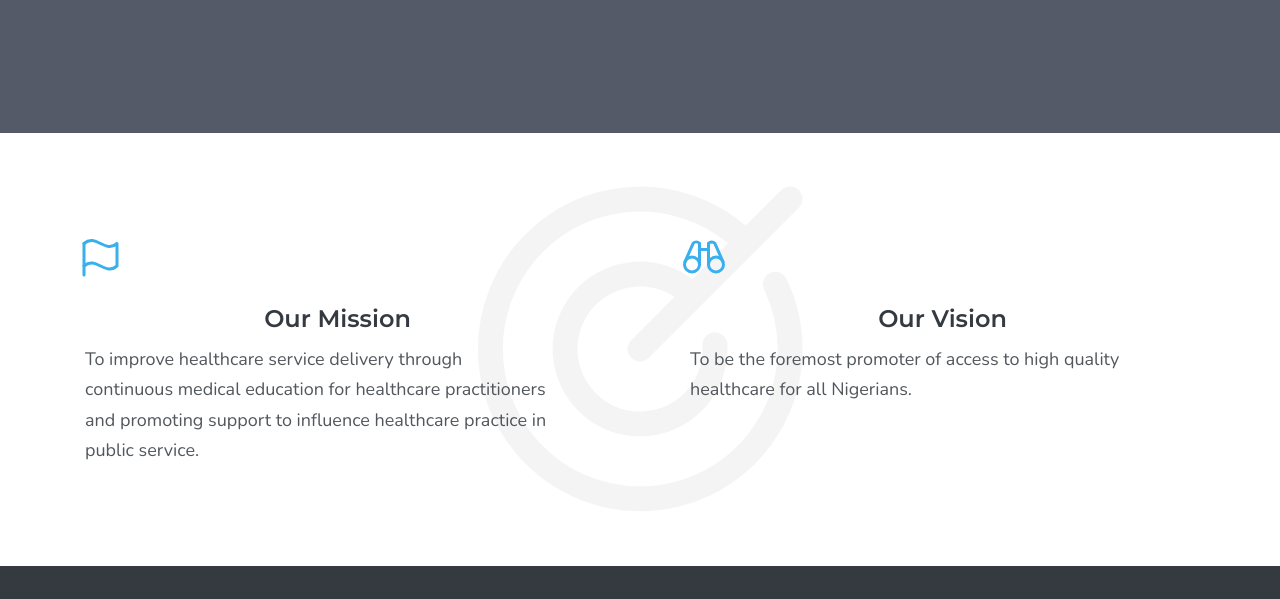
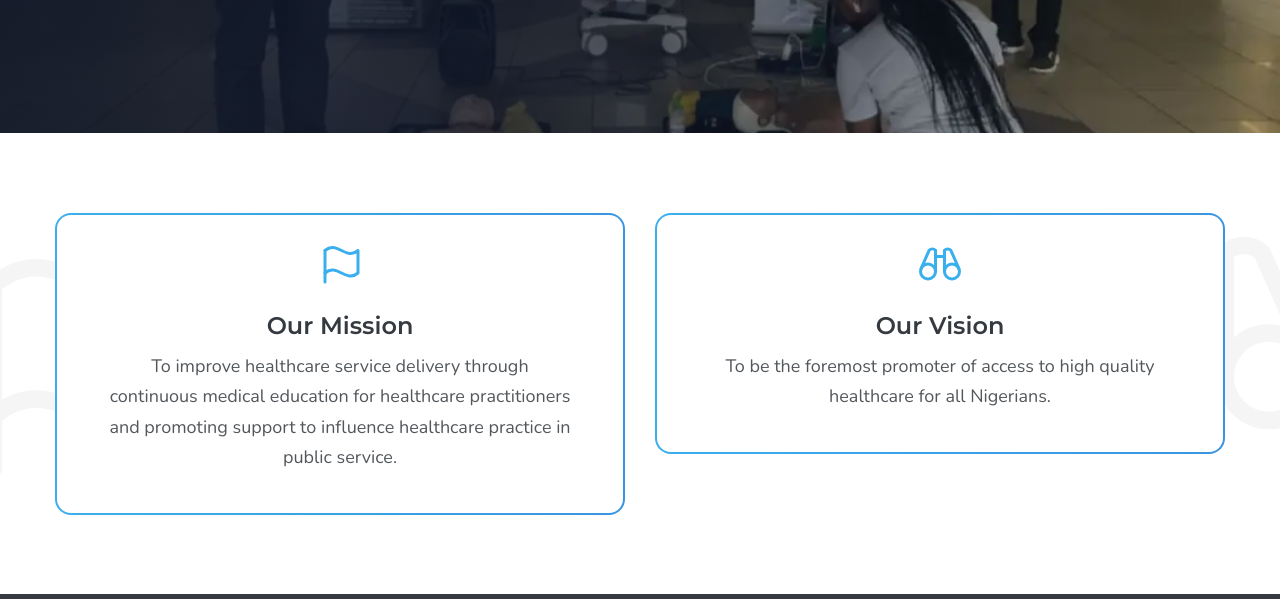
Before and after one commit to xtarflex/Class-to-care, a website: page src/pages/about.html in a window 1280 px wide. Shown: the part 267-866 px from the top of the page. Drawn offline with nearby package versions, Linux system fonts and the light colour scheme; files whose address does not match are found by name.

Commit message:
feat(about): redesign mission-vision section with gradient cards
- Replace solid background overlay with gradient for hero section
- Add gradient border animation to mission-vision cards
- Implement peeking watermark icons on desktop
- Improve spacing and padding for better visual hierarchy

```diff
--- a/src/css/pages/_about.css
+++ b/src/css/pages/_about.css
@@ -4,7 +4,7 @@
     position: relative;
     height: 50vh; /* Shorter than the homepage hero */
     min-height: 400px;
-    background-image: url('../Assets/images/about-hero-bg.webp'); /* Use a relevant background image */
+    background-image: url('../Assets/images/hero-bg.webp'); /* Use a relevant background image */
     background-size: cover;
     background-position: center;
     display: flex;
@@ -20,8 +20,13 @@
     left: 0;
     width: 100%;
     height: 100%;
-    background-color: rgba(15, 23, 42, 0.7); /* A dark blue overlay */
     z-index: 1;
+    background: linear-gradient(to right,
+        rgba(15, 23, 42, 0.9) 0%,   /* Start with a 90% opaque dark blue on the far left */
+        rgba(15, 23, 42, 0.8) 40%,  /* Transition to 80% opaque by the 40% mark (where the text is) */
+        rgba(15, 23, 42, 0.5) 70%,  /* Fade out to 50% opaque by the 70% mark */
+        rgba(15, 23, 42, 0.2) 100%  /* End with a very subtle 20% tint on the far right */
+    );
 }
 
 .page-hero__content {
@@ -43,43 +48,49 @@
     opacity: 0.9;
 }
 
-/* --- 2. Mission & Vision Section --- */
-
 .mission-vision {
-    padding: 6rem 0;
+    padding: 8rem 0;
     background-color: var(--background-base);
-    position: relative; /* Anchor for the watermark */
-    z-index: 1; /* Ensure it's above any potential sticky elements */
-    overflow: hidden; /* Hide watermark overflow */
-}
-
-/* The Watermark Icon (Desktop Only) */
-@media (min-width: 992px) {
-    .mission-vision::before {
-        content: '';
-        position: absolute;
-        top: 50%;
-        left: 50%;
-        transform: translate(-50%, -50%);
-        width: 400px;
-        height: 400px;
-        background-image: url('../Assets/icons/bullseye.svg');
-        background-repeat: no-repeat;
-        background-size: contain;
-        opacity: 0.04; /* Very subtle */
-        z-index: -1; /* Behind the content */
-    }
+    overflow: hidden;
 }
 
 .mission-vision__grid {
     display: grid;
     gap: 3rem;
-    /* Mobile-first: single column */
-    grid-template-columns: 1fr;
+    grid-template-columns: 1fr; /* Mobile-first */
 }
 
+/* --- The Card Styling with Gradient Border --- */
 .mission-vision__item {
-    padding: 2rem;
+    position: relative; /* Anchor for the watermark and border */
+    padding: 2px; /* The space for our fake border */
+    border-radius: 16px;
+    background: transparent; /* The container itself is transparent */
+    z-index: 1;
+}
+
+/* The Gradient Border Pseudo-Element */
+.mission-vision__item::before {
+    content: '';
+    position: absolute;
+    top: 0; left: 0; right: 0; bottom: 0;
+    background: var(--gradient-sky);
+    background-size: 200% 200%; /* Make the gradient larger for animation */
+    border-radius: inherit; /* Match the parent's border-radius */
+    z-index: -1;
+    transition: background-position 0.8s ease-out;
+}
+
+/* The Shine/Shimmer effect on hover */
+.mission-vision__item:hover::before {
+    background-position: 100% 100%;
+}
+
+/* The Inner Content Box (creates the card effect) */
+.mission-vision__content {
+    background-color: var(--background-base);
+    padding: 2.5rem;
+    border-radius: 14px; /* Slightly smaller than the parent */
     text-align: center;
 }
 
@@ -93,44 +104,55 @@
 .mission-vision__title {
     font-size: var(--font-size-md);
     margin: 0 0 1rem 0;
-     color: var(--neutral-dark); /* Using the official dark text color variable */
-     font-weight: 600; /* Added semi-bold weight for better hierarchy */
-     text-align: center; /* Centered alignment for titles */
+    color: var(--neutral-dark);
+    font-weight: 600;
+    text-align: center;
 }
 
 .mission-vision__item p {
     font-family: var(--font-body);
     font-size: var(--font-size-base);
     line-height: 1.7;
-     color: var(--neutral-dark); /* Consistent use of official color variable */
+    color: var(--neutral-dark);
     max-width: 45ch;
-     margin: 0 auto 1.5rem auto; /* Added bottom margin for paragraph spacing */
+    margin: 0 auto 1.5rem auto;
     opacity: 0.85;
-     padding: 0 1rem; /* Added horizontal padding for better mobile readability */
-     transition: opacity 0.2s ease; /* Smooth hover effect */
+    padding: 0 1rem;
+    transition: opacity 0.2s ease;
 }
 
 .mission-vision__item p:hover {
-     opacity: 1; /* Full opacity on hover for better readability */
+    opacity: 1;
 }
 
 
-/* --- Responsive Breakpoint for 2-column layout --- */
-@media (min-width: 768px) {
-    .mission-vision {
-        padding: 8rem 0;
+/* --- The Peeking Watermarks (Desktop Only) --- */
+@media (min-width: 992px) {
+    .mission-vision__grid {
+        grid-template-columns: repeat(2, 1fr);
     }
 
-    .mission-vision__grid {
-        grid-template-columns: repeat(2, 1fr);
-        gap: 4rem;
+    .mission-vision__item--mission::after,
+    .mission-vision__item--vision::after {
+        content: '';
+        position: absolute;
+        width: 280px;
+        height: 280px;
+        background-repeat: no-repeat;
+        background-size: contain;
+        opacity: 0.04;
+        z-index: -2; /* Behind the border and the content */
+        top: 50%;
+        transform: translateY(-50%);
     }
 
-    .mission-vision__item {
-        text-align: left; /* Align text left on desktop */
+    .mission-vision__item--mission::after {
+        background-image: url('../Assets/icons/flag.svg');
+        left: -20%; /* Peek out to the left */
     }
 
-    .mission-vision__item p {
-        margin: 0; /* Remove auto margin for left alignment */
+    .mission-vision__item--vision::after {
+        background-image: url('../Assets/icons/binoculars.svg');
+        right: -20%; /* Peek out to the right */
     }
 }
--- a/src/pages/about.html
+++ b/src/pages/about.html
@@ -153,7 +153,8 @@
 
                     <!-- Mission Column -->
                     <div class="ani-wrapper" data-ani="slide-right">
-                        <div class="mission-vision__item">
+                        <div class="mission-vision__item mission-vision__item--mission">
+                            <div class="mission-vision__content">
                                 <div class="mission-vision__icon" data-icon="flag">
                                     <!-- JS injects 'flag.svg' here -->
                                 </div>
@@ -161,15 +162,18 @@
                                 <p>To improve healthcare service delivery through continuous medical education for healthcare practitioners and promoting support to influence healthcare practice in public service.</p>
                             </div>
                         </div>
+                    </div>
 
                     <!-- Vision Column -->
                     <div class="ani-wrapper" data-ani="slide-left" data-ani-delay="200">
-                        <div class="mission-vision__item">
+                        <div class="mission-vision__item mission-vision__item--vision">
+                            <div class="mission-vision__content">
                                 <div class="mission-vision__icon" data-icon="binoculars">
                                     <!-- JS injects 'binoculars.svg' here -->
                                 </div>
                                 <h2 class="mission-vision__title">Our Vision</h2>
                                 <p>To be the foremost promoter of access to high quality healthcare for all Nigerians.</p>
+                            </div>
                         </div>
                     </div>
 
```
Also changed, not shown: src/css/pages/_home.css (+0 -11 lines). Lines whose indentation alone changed are shown as unchanged.
